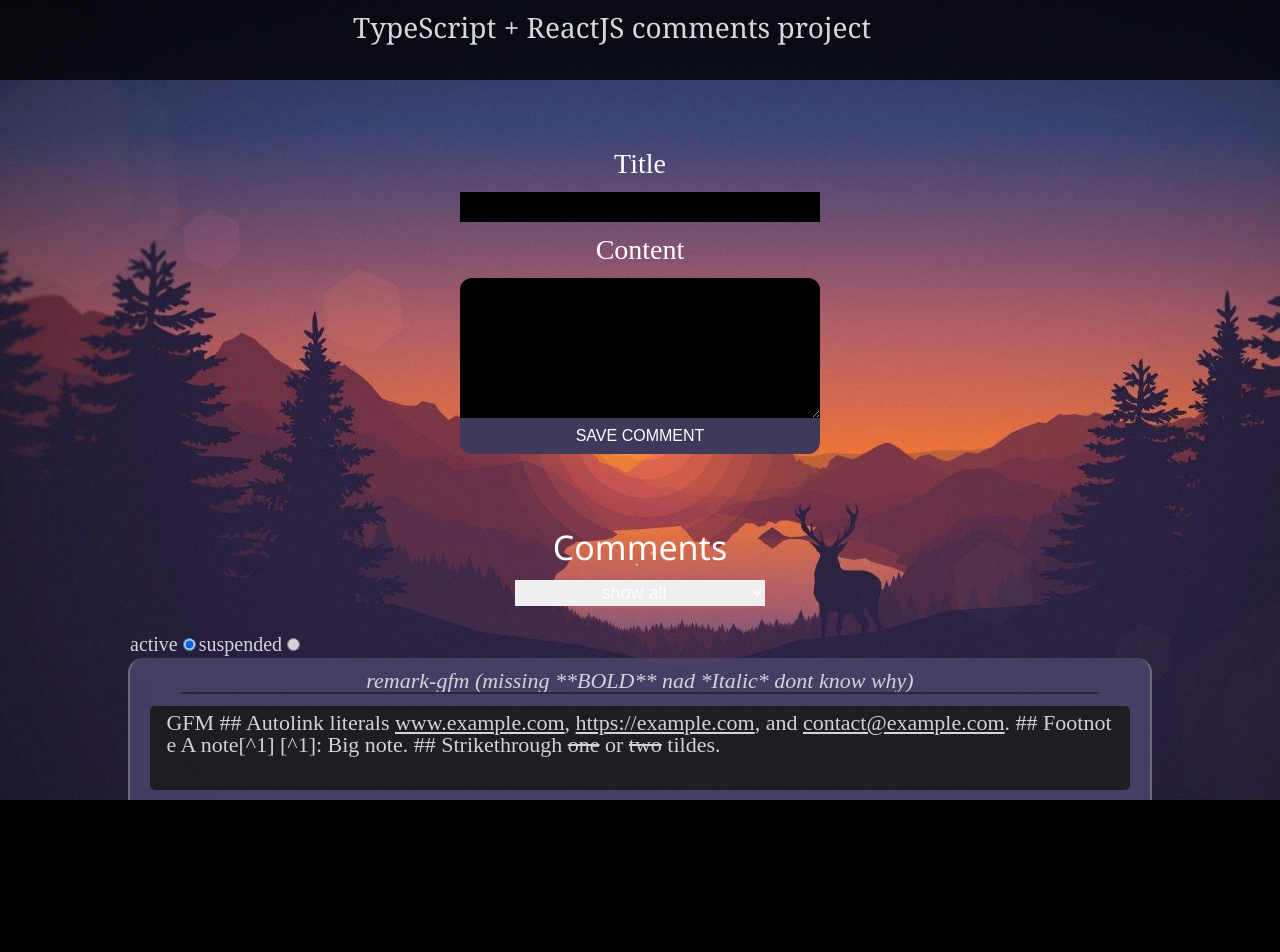
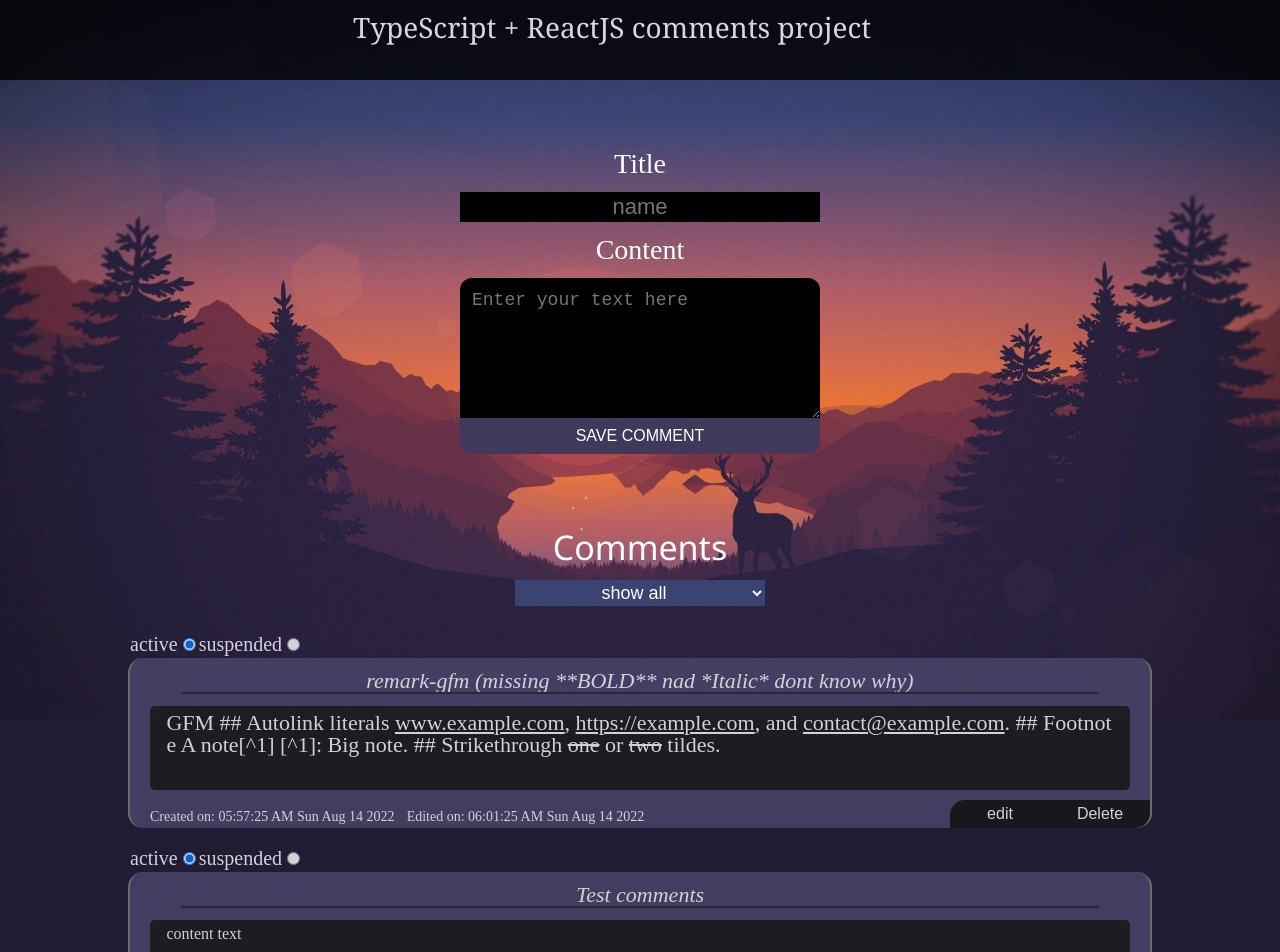
Before and after one commit to Balkov94/React-TS-comments, a React (Create React App) app: page / in a window 1280 px wide. Shown: the top 952 px of the page. Before the commit the page ends 800 px from the top, so only its background shows below. Built offline with nearby package versions, Linux system fonts and the light colour scheme.

Commit message:
added auto to scroll on edit, little refactoring

```diff
--- a/src/App.tsx
+++ b/src/App.tsx
@@ -1,4 +1,4 @@
-import React from 'react';
+
 import BlogForm from './Components/BlogForm/BlogForm';
 import Header from './Components/Header/Header';
 import style from "./app.module.css"
@@ -9,8 +9,6 @@ function App() {
           <div className={style.mainAppDiv}>
                <Header></Header>
                <BlogForm></BlogForm>
-               {/* <CommentsWrapper></CommentsWrapper> */}
-
           </div>
 
      );
--- a/src/Components/BlogForm/BlogForm.tsx
+++ b/src/Components/BlogForm/BlogForm.tsx
@@ -1,10 +1,8 @@
-
-import React, { useEffect, useRef, useState, } from "react";
+import { useState, } from "react";
 import { IComment } from "../Comment/Comment";
 import CommentsWrapper from "../CommentsWrapper/CommentsWrapper";
-import { CommentClass } from "../interfaces/classesAndInterfaces";
+import { CommentClass } from "../classes/commentClass";
 import styles from "./BlogForm.module.css";
-// import {PassiveListener} from 'react-event-injector';
 
 // Local storage initial data ______________________________________________________
 let c1 = new CommentClass("remark-gfm (missing **BOLD** nad *Italic* dont know why)", "# GFM ## Autolink literals www.example.com, https://example.com, and contact@example.com. ## Footnote A note[^1] [^1]: Big note. ## Strikethrough ~one~ or ~~two~~ tildes.", "active", "Created on: 05:57:25 AM Sun Aug 14 2022", "Edited on: 06:01:25 AM Sun Aug 14 2022")
@@ -19,46 +17,25 @@ else {
 //____________________________________________________________________________________
 
 function BlogForm() {
-     // get data from localStorage
      const [comments, setComments] = useState(commentsData);
      const [title, setTitle] = useState("");
      const [content, setContent] = useState("");
      const [buttonStatus, setButtonStatus] = useState(false);
 
-     //focus on click _____________________________________
-     //!!! after re render doesnt work
-     const myRef = useRef<null | HTMLDivElement>(null);
-     const executeScroll = ((ref?: any) => {
-          console.log(ref);
-          // ****   window.scrollTo({top: 0, left: 0, behavior: 'smooth'});
-          ref.current.scrollIntoView(({ block: 'end', behavior: 'smooth' }));
-          //get ref from local
-
-          // let ref1=JSON.parse(String(localStorage.getItem("ref")));
-          // // const form = document.getElementById( 'form' );
-          // //  form?.scrollIntoView(({ block: 'end', behavior: 'smooth' }));
-          // ref1.scrollIntoView(({ block: 'end', behavior: 'smooth' }));
-
-     })
-
-     //_____________________________________________________
 
      const handeButtonStatus = () => {
           setButtonStatus(buttonStatus => (!buttonStatus))
      }
 
-
      const handleTitle = (event: any) => {
           setTitle(event.target.value);
      }
-     const handleContent = (event: any) => {
-          // e.stopPropagation();
-          // e.nativeEvent.stopImmediatePropagation();
 
+     const handleComments = (event: any) => {
           setContent(event.target.value);
      }
 
-     const handleEditorAddComments = (event: any) => {
+     const handleEditAddComments = (event: any) => {
           event.preventDefault();
           // check new comment or editComment_______________________
           const editComment: IComment = JSON.parse(String(localStorage.getItem("editComment")));
@@ -74,7 +51,6 @@ function BlogForm() {
                localStorage.setItem("comments", JSON.stringify(oldLocalStorage));
                //update comments state
                setComments([updatedComment, ...comments]);
-
                // activate comment button after edition
                handeButtonStatus();
 
@@ -144,31 +120,25 @@ function BlogForm() {
 
      return (
           <>
-               <div ref={myRef} className={styles.formWrapper} id="form">
+               <div className={styles.formWrapper}>
                     <form className={styles.form}>
                          <label htmlFor="title">Title</label>
-                         <input value={title} onChange={handleTitle}
+                         <input value={title} onChange={handleTitle} placeholder="name"
                               type="text" name="title" id="title" maxLength={80} />
 
                          <label htmlFor="content">Content</label>
-                         {/* passive event listeners probelm */}
-                         <textarea value={content} onChange={handleContent}
+                         {/* non-passive event listeners probelm !Don't know* how to fix  */}
+                         <textarea value={content} onChange={handleComments} placeholder="Enter your text here"
                               name="content" id="content" cols={30} rows={5} maxLength={512}>
                          </textarea>
-
-
-
-                         <button onClick={handleEditorAddComments}> SAVE COMMENT</button>
+                         <button onClick={handleEditAddComments}> SAVE COMMENT</button>
                     </form>
                </div>
-
                <CommentsWrapper
                     data={comments}
                     parentDeleteFunction={deleteComment}
                     parentEditFunction={editComment}
                     parentChangeCommentStatus={changeCommentStatus}
-                    parentAutoScroll={executeScroll}
-                    currRef={myRef}
                     buttonStatus={buttonStatus}
                     handeButtonStatus={handeButtonStatus}
                ></CommentsWrapper>
--- a/src/Components/Comment/Comment.module.css
+++ b/src/Components/Comment/Comment.module.css
@@ -66,34 +66,23 @@
      height: 28px;
      font-size: 16px;
      border: none;
+}
+.commentEditBtn{
+     border-radius: 15px 0px 0px 0px;
+}
+.commentDelBtn{
+     border-radius: 0px 0px 15px 0px;
+}
+
+.commentDelBtn:hover ,.commentEditBtn:hover{
+     background-color: rgb(57, 57, 57);
      cursor: pointer;
 }
 
-
-.btnsContainer button:hover{
-     background-color: rgb(57, 57, 57);
-
-}
-
-.commentDelBtn{
-     border-radius: 0px 0px 15px 0px;
-}
-.commentDelBtnDisabled{
+.commentDelBtnDisabled,.commentEditBtnDisabled {
      border-radius: 0px 0px 15px 0px;
      background-color: black;
-     color: red;
-     opacity: 0.7;
-
-}
-
-.commentEditBtn{
-     border-radius: 15px 0px 0px 0px;
-}
-.commentEditBtnDisabled{
-     border-radius: 15px 0px 0px 0px;
-     background-color: black;
-     color: red;
-     opacity: 0.7;
+     opacity: 0.5;
 }
 
 .commentDatesContainer{
--- a/src/Components/Comment/Comment.tsx
+++ b/src/Components/Comment/Comment.tsx
@@ -1,10 +1,10 @@
-import React, { forwardRef, useEffect, useState } from "react";
+import { useState } from "react";
 import { IParentFunctions } from "../CommentsWrapper/CommentsWrapper";
-import { commentStatus } from "../interfaces/classesAndInterfaces";
+import { commentStatus } from "../classes/commentClass";
 import styles from "./Comment.module.css";
-
 import ReactMarkdown from 'react-markdown';
 import remarkGfm from "remark-gfm";
+
 
 export interface IComment {
      key?: number
@@ -16,26 +16,17 @@ export interface IComment {
      timeOfModification: string,
 }
 
-
-// const Comment = forwardRef((props:IComment & IParentFunctions, currRef) => {
-//      // passing the ref to a DOM element,
-//      // so that the parent has a reference to the DOM node
-
-
 function Comment(props: IComment & IParentFunctions) {
      const [selected, setSelected] = useState(props.status)//active , suspended
-     // const [buttonStatus, setButtonStatus] = useState<boolean>(props.buttonStatus) //true , false
 
      const handleEditComment = (target: number) => {
           props.parentEditFunction(target);
-          props.parentAutoScroll(props.currRef)
-          // disable buttons
+
+          // disable buttons until edition ends - main parent state
           props.handeButtonStatus();
-          // main app is overflow-y auto !!! scrolllTO doesn't work
-          // window.scrollTo({top: 0, left: 0, behavior: 'smooth'});
 
-          //disabbuttons until edition ends
-
+          // when main app is overflow-y auto !!! scrollTO,react-scroll and other don't work
+          window.scrollTo({ top: 0, left: 0, behavior: 'smooth' });
 
      }
 
@@ -53,6 +44,7 @@ function Comment(props: IComment & IParentFunctions) {
      }
 
      return (
+
           <div className={styles.commentWrapper}>
                <div className={styles.titleContainer}>
                     <h1>{props.title}</h1>
@@ -98,15 +90,17 @@ function Comment(props: IComment & IParentFunctions) {
 
                </div>
                <div className={styles.btnsContainer}>
-                    {/* <button className={styles.commentDelBtnDiabled} */}
                     <button className={styles[("commentEditBtn" + (props.buttonStatus ? 'Disabled' : ''))]}
                          disabled={props.buttonStatus}
-                         onClick={() => handleEditComment(props.id)}>Edit</button>
+                         onClick={() => handleEditComment(props.id)}>edit</button>
+
                     <button className={styles[("commentDelBtn" + (props.buttonStatus ? 'Disabled' : ''))]}
                          disabled={props.buttonStatus}
                          onClick={() => handleDeleteComment(props.id)}>Delete</button>
                </div>
-          </div>
+
+          </div >
+
      );
 }
 
--- a/src/Components/CommentsWrapper/CommentsWrapper.module.css
+++ b/src/Components/CommentsWrapper/CommentsWrapper.module.css
@@ -20,6 +20,7 @@ h1.sectionTitle{
      margin:auto;
 }
 .filterContainer select{
+     background-color: rgb(59,67,114);
      display: flex;
      text-align: center;
      width: 250px;
--- a/src/Components/CommentsWrapper/CommentsWrapper.tsx
+++ b/src/Components/CommentsWrapper/CommentsWrapper.tsx
@@ -1,10 +1,8 @@
 
 import { Comment } from "../Comment/Comment";
 import styles from "./CommentsWrapper.module.css"
-
 import { IComment } from "../Comment/Comment";
-import React, { forwardRef, useState } from "react";
-
+import { useState } from "react";
 
 export interface IallComments {
      data: IComment[];
@@ -14,8 +12,6 @@ export interface IParentFunctions {
      parentDeleteFunction(target?: number): void;
      parentEditFunction(target?: number): void;
      parentChangeCommentStatus(target?: number): void;
-     parentAutoScroll(ref?:any):void;
-     currRef:any
      buttonStatus:boolean
      handeButtonStatus():void;
 }
@@ -55,16 +51,15 @@ function CommentsWrapper(props: IallComments & IParentFunctions) {
                                    status={c.status}
                                    timeOfCreation={c.timeOfCreation}
                                    timeOfModification={c.timeOfModification}
+
                                    parentDeleteFunction={props.parentDeleteFunction}
                                    parentEditFunction={props.parentEditFunction}
                                    parentChangeCommentStatus={props.parentChangeCommentStatus}
-                                   parentAutoScroll={props.parentAutoScroll}
-                                   currRef={props.currRef}
+
                                    buttonStatus={props.buttonStatus}
                                    handeButtonStatus={props.handeButtonStatus}
                               ></Comment>
                          })
-
                }
           </div>
      );
--- a/src/Components/interfaces/classesAndInterfaces.ts
+++ b/src/Components/classes/commentClass.ts
@@ -7,7 +7,6 @@ if (localStorage.getItem("comments")) {
 }
 //_________________________________________________________________
 export type commentStatus = "active" | "suspended"
-
 export class CommentClass {
 
      static idCounter: number = idCounter;
--- a/src/app.module.css
+++ b/src/app.module.css
@@ -1,11 +1,12 @@
 .mainAppDiv{
+     background-color:rgb(33,27,52);
      background-image: url("./images/main-wallpeper.jpg");
      background-repeat: no-repeat;
-     /* background-repeat: repeat-y; */
-     background-size: cover;
+     background-size: contain;
      width: 100%;
-     height: 100vh;
-     /* height: fit-content; */
-     overflow-y: auto;
+     height: fit-content;
+     /* height: 100vh; */
+     /* overflow-y: auto; */
+     /* SCROLL to TOP BUG - non-pasive listener on texarea, stops responding effects on click */
 
 }
```
Also changed, not shown: package.json (+8 -0 lines), tsconfig.json (+9 -3 lines), 1 other file (tests, documents, lock files or other folders).
